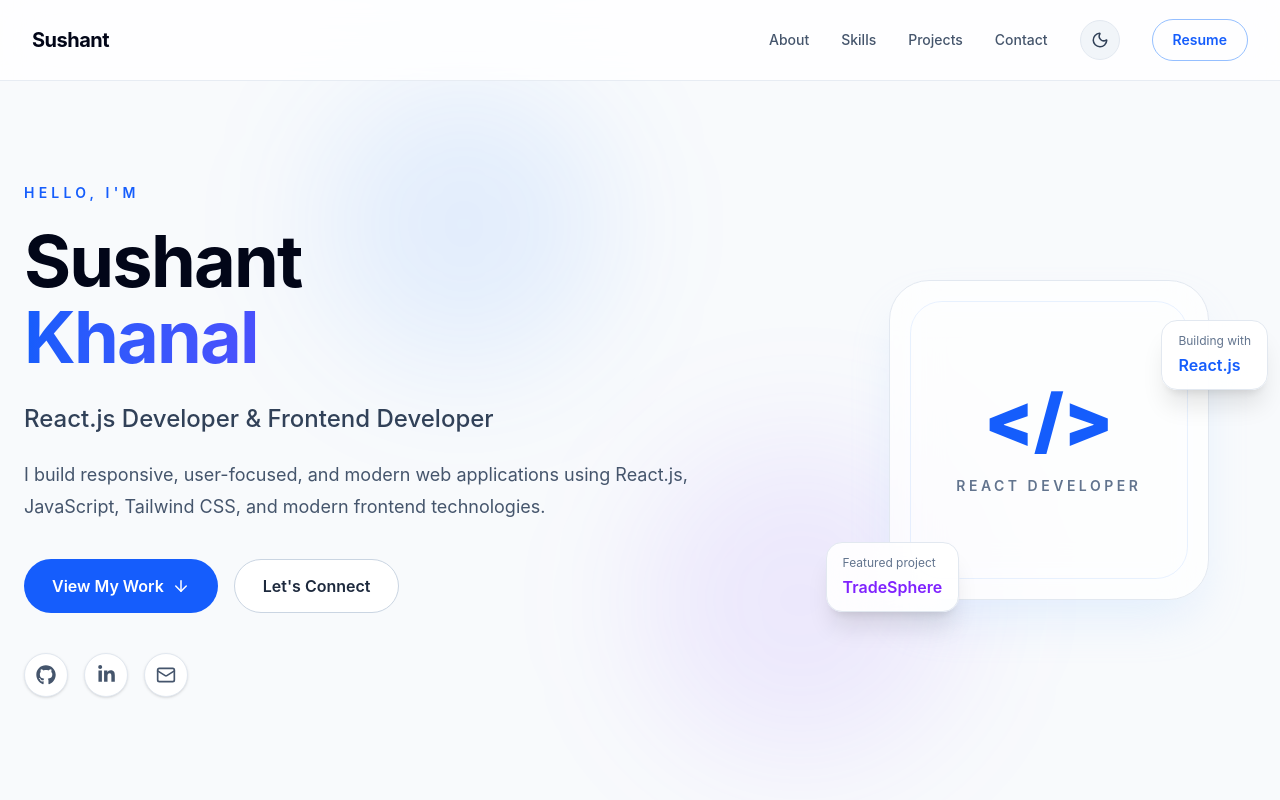
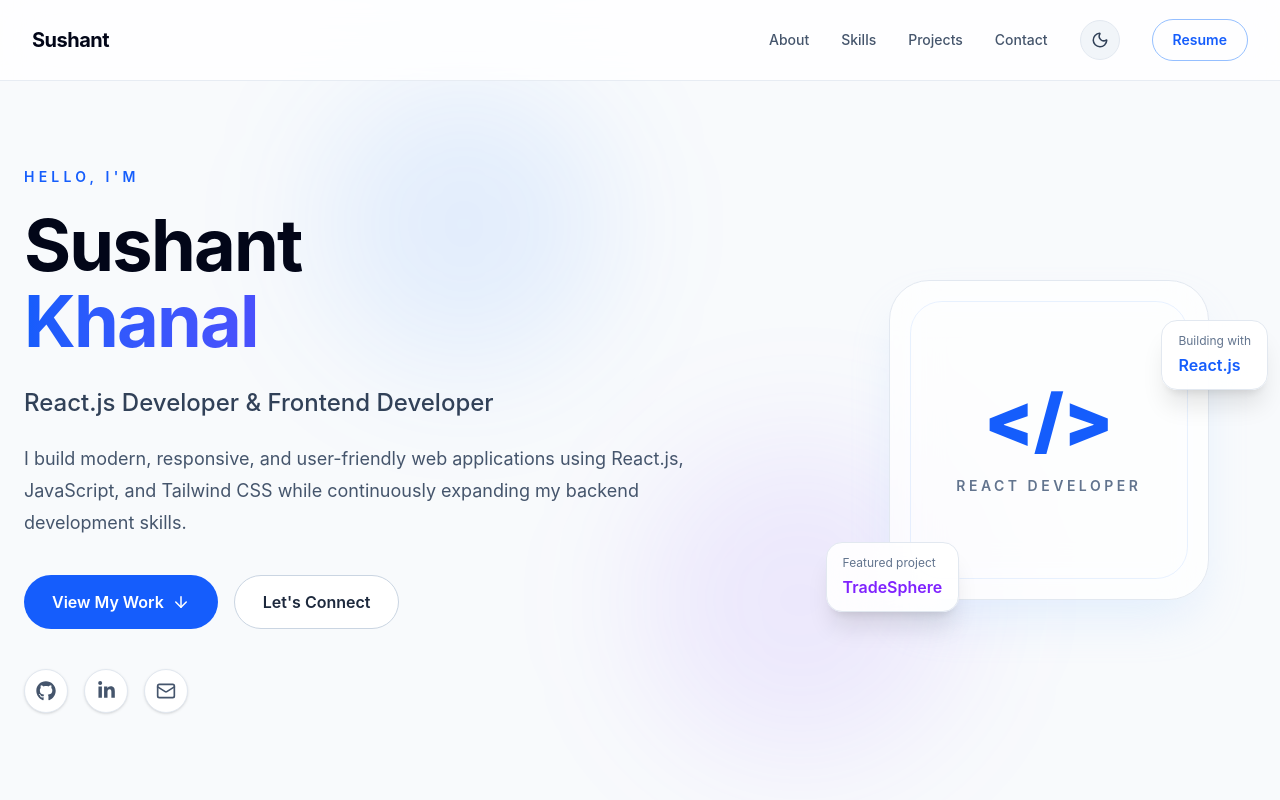
Before and after one commit to sushantkhanal45/Portfolio, a React app: page / in a window 1280 px wide. Shown: the top 800 px of the page. Built offline with nearby package versions, Linux system fonts and the light colour scheme; the HTML template or start-up script is replaced by a standard one.

Commit message:
hero update

```diff
--- a/src/components/Hero.jsx
+++ b/src/components/Hero.jsx
@@ -56,9 +56,7 @@ const Hero = () => {
 
           {/* Introduction */}
           <p className="mt-6 max-w-2xl text-base leading-8 text-slate-600 sm:text-lg dark:text-slate-400">
-            I build responsive, user-focused, and modern web applications using
-            React.js, JavaScript, Tailwind CSS, and modern frontend
-            technologies.
+            I build modern, responsive, and user-friendly web applications using React.js, JavaScript, and Tailwind CSS while continuously expanding my backend development skills.
           </p>
 
           {/* Buttons */}
```
